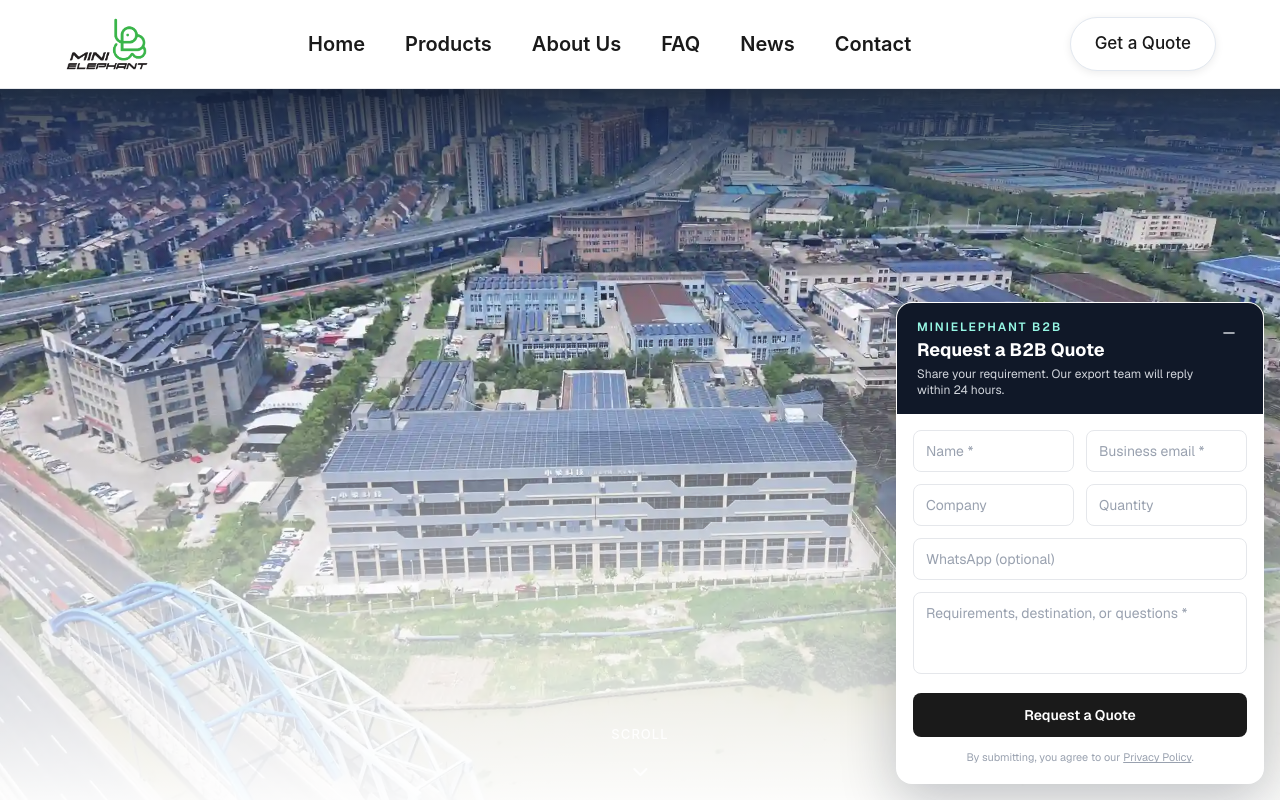
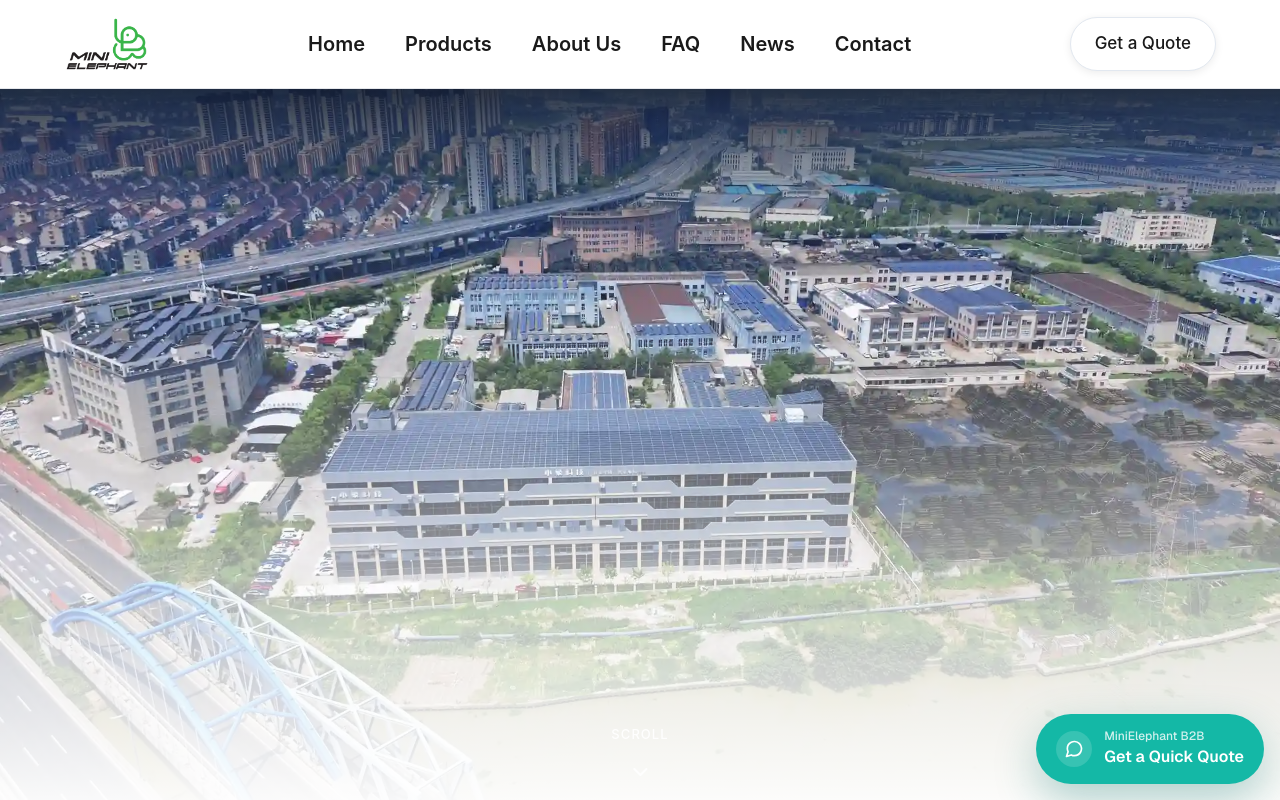
Before and after one commit to haja-ai/export-site, a Next.js app: page / in a window 1280 px wide. Shown: the top 800 px of the page. Built offline with nearby package versions, Linux system fonts and the light colour scheme.

Commit message:
fix: collapse homepage inquiry until requested

```diff
--- a/app/components/FloatingInquiry.jsx
+++ b/app/components/FloatingInquiry.jsx
@@ -12,7 +12,7 @@ const initialState = {
 };
 
 export default function FloatingInquiry({ product = '' }) {
-  const [open, setOpen] = useState(true);
+  const [open, setOpen] = useState(Boolean(product));
   const [form, setForm] = useState(initialState);
   const [status, setStatus] = useState('idle');
   const [error, setError] = useState('');
```
